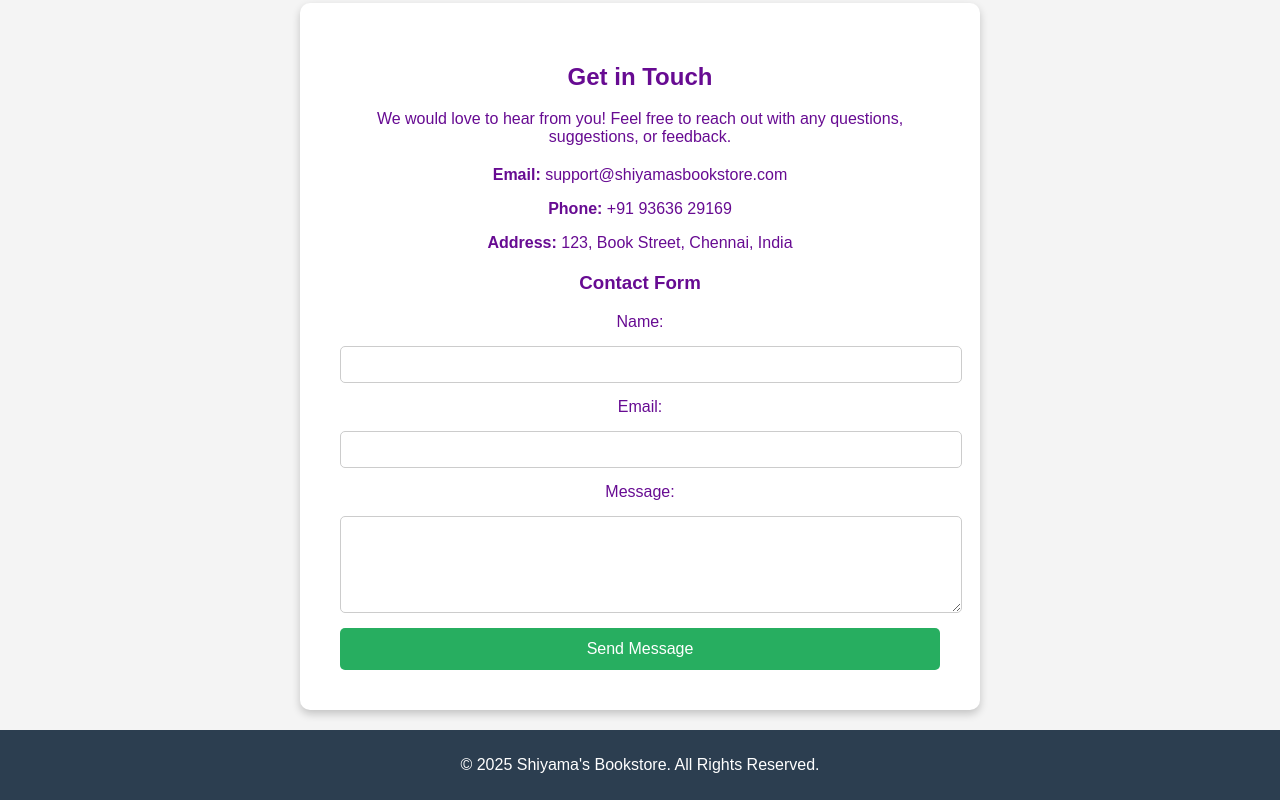
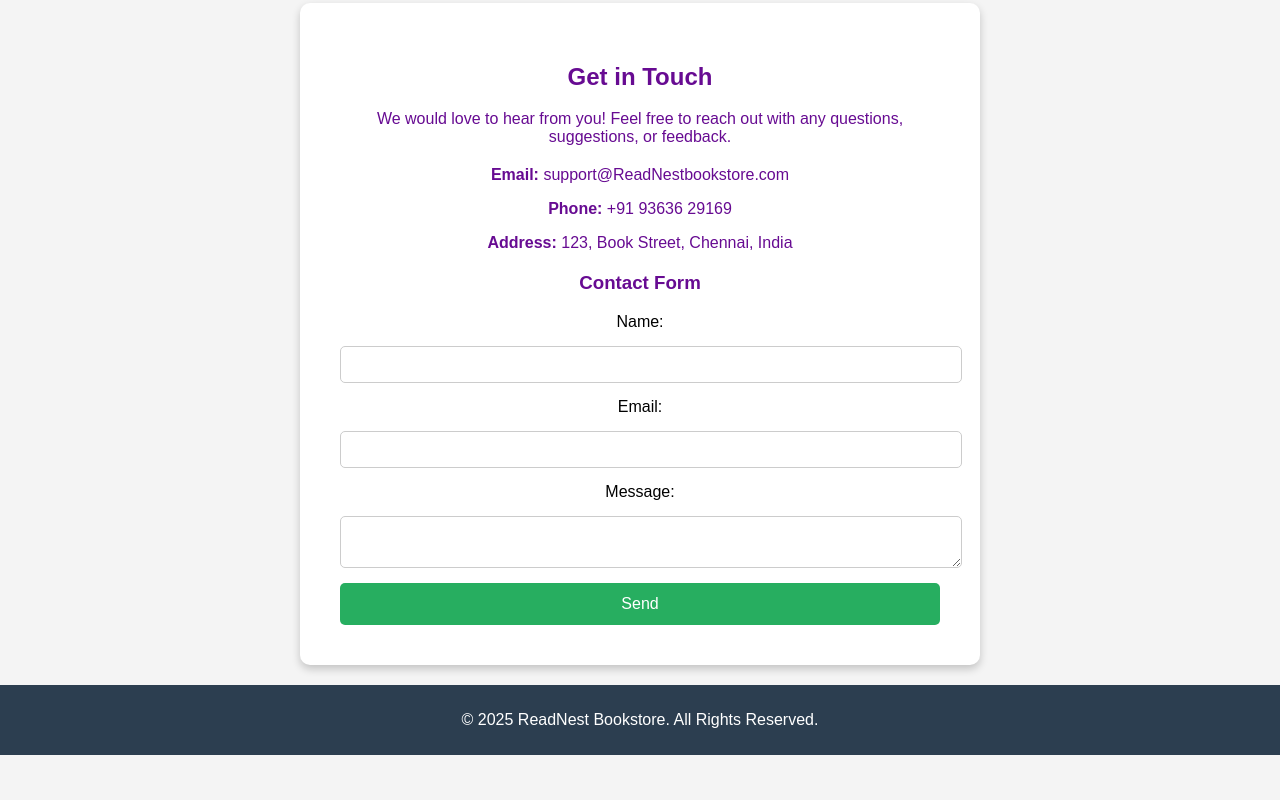
Before and after one commit to Shiyama595/readnest.github.io, a plain HTML site: page contact.html in a window 1280 px wide. Shown: the part 658-1458 px from the top of the page. After the commit the page ends 1413 px from the top, so only its background shows below. Drawn offline with Linux system fonts and the light colour scheme.

Commit message:
Update contact.html

```diff
--- a/contact.html
+++ b/contact.html
@@ -77,7 +77,7 @@
             <img src="images/photo2.png" class="left-img" alt="Left Image">
             <img  style="width: 300px" src="images/logoo.png" alt="Shiyama's Bookstore Logo">
             <img src="images/photo2.png" class="right-img" alt="Right Image">
-            <h1 style="color: #670b92";><u>"READNEST BOOKSTORE"</u></h1>
+            <h1 style="color: #670b92"><u>"READNEST BOOKSTORE"</u></h1>
             <br>
             <h2 style="color: #670b92">"Bringing Stories to Life since 2025"</h2>
             <br>
@@ -154,28 +154,29 @@
         <p style="color: #670b92;">We would love to hear from you! Feel free to reach out with any questions, suggestions, or feedback.</p>
 
         <div class="contact-details">
-            <p style="color: #670b92;"><strong>Email:</strong> support@shiyamasbookstore.com</p>
+            <p style="color: #670b92;"><strong>Email:</strong> support@ReadNestbookstore.com</p>
             <p style="color: #670b92;"><strong>Phone:</strong> +91 93636 29169</p>
             <p style="color: #670b92;"><strong>Address:</strong> 123, Book Street, Chennai, India</p>
         </div>
 
         <h3 style="color: #670b92;">Contact Form</h3>
-        <form action="submit_form.php" method="POST">
-            <label style="color: #670b92;"  for="name">Name:</label>
-            <input type="text" id="name" name="name" required>
+        <form action="https://formspree.io/f/mldbepbw" method="POST">
+  <label for="name">Name:</label>
+  <input type="text" name="name" required>
 
-            <label style="color: #670b92;" for="email">Email:</label>
-            <input type="email" id="email" name="email" required>
+  <label for="email">Email:</label>
+  <input type="email" name="email" required>
 
-            <label style="color: #670b92;" for="message">Message:</label>
-            <textarea id="message" name="message" rows="5" required></textarea>
+  <label for="message">Message:</label>
+  <textarea name="message" required></textarea>
 
-            <button type="submit">Send Message</button>
-        </form>
+  <button type="submit">Send</button>
+</form>
+
     </section>
 
     <footer>
-        <p>&copy; 2025 Shiyama's Bookstore. All Rights Reserved.</p>
+        <p>&copy; 2025 ReadNest Bookstore. All Rights Reserved.</p>
     </footer>
 </body>
 </html>
```
